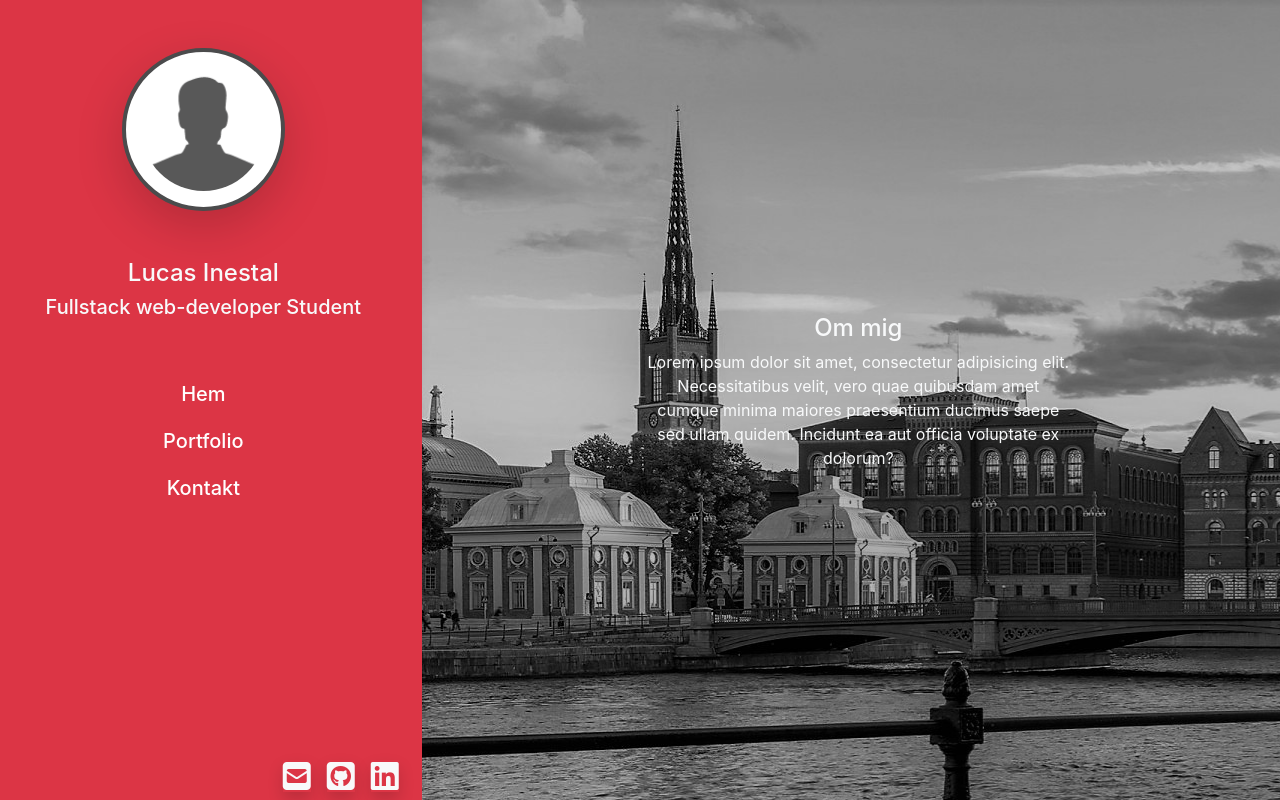
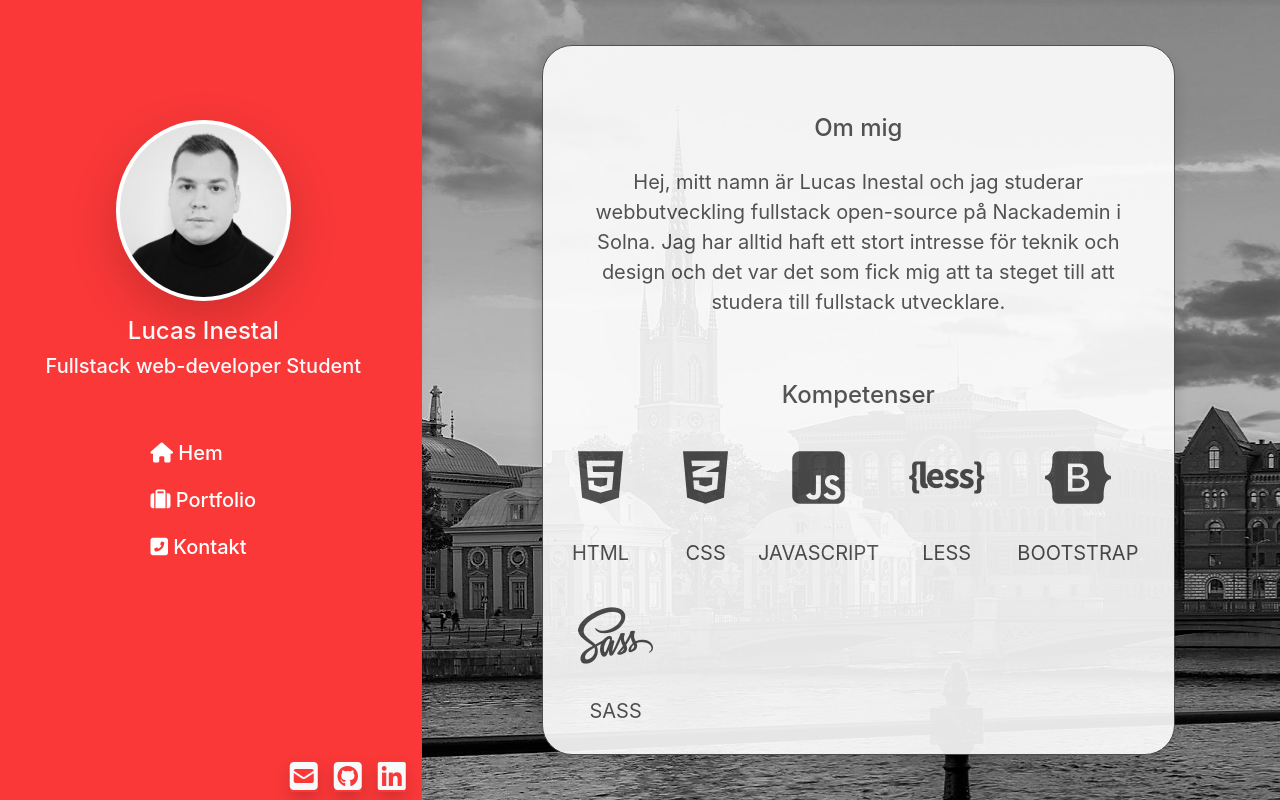
Before and after one commit to Lucasinestal/websitePortfolio, a plain HTML site: page index.html in a window 1280 px wide. Drawn offline with nearby package versions, Linux system fonts and the light colour scheme.

Commit message:
taking backup

```diff
--- a/index.html
+++ b/index.html
@@ -10,11 +10,11 @@
 </head>
 <body>
 <div>
-        <div class=" w-100 p-0">
+        <div id="container" class="w-100 p-0">
                 <div class="row h-100">
-                  <div id="sideSection" class="col-sm-4 bg-danger d-flex flex-column">
+                  <div id="sideSection" class="p-0 col-sm-4 d-flex flex-column">
                         <div class="d-flex justify-content-center">
-                            <img id="profilePic" width="40%" class="shadow-lg p-3 mb-5 bg-white rounded m-5 img-fluid rounded-circle"src="/Images/avatar.png">
+                            <img id="profilePic" width="40%" class="shadow-lg p-1 bg-white rounded img-fluid rounded-circle"src="/images/profilePic.jpg">
                         </div>
                         <div>
                             <h4 class="d-flex text-light justify-content-center">
@@ -26,27 +26,59 @@
                                 Fullstack web-developer Student
                             </h5>
                         </div>
-                        <div class="list-unstyled w-100 d-flex justify-content-center">
-                            <ul class="list-unstyled d-flex flex-column justify-content-center m-5">
-                                <li class="text-light"><button class="btn"><h5>Hem</h5></button></li>
-                                <li class="text-light"><button class="btn"><h5>Portfolio</h5></button></li>
-                                <li class="text-light"><button class="btn"><h5>Kontakt</h5></button></li>
+                        <div class="list-unstyled w-100 d-flex justify-content-center align-items-center">
+                            <ul class=" list-unstyled d-flex flex-column justify-content-center m-5">
+                                <li class="text-light"><button class="btn"><h5><i class="fas fa-home"></i> Hem</h5></button></li>
+                                <li class="text-light"><button class="btn"><h5><i class="fas fa-suitcase"></i> Portfolio</h5></button></li>
+                                <li class="text-light"><button class="btn"><h5><i class="fas fa-phone-square-alt"></i> Kontakt</h5></button></li>
                             </ul>
                         </div>
-                        <div class="h-100 d-flex justify-content-end align-items-end">
-                                <i class="text-light shadow m-2 fas fa-envelope-square fa-2x"></i>
-                                <i class="text-light shadow m-2 fab fa-github-square fa-2x"></i>
-                                <i class="text-light shadow m-2 fab fa-linkedin fa-2x"></i>
+
+                        <div class="pr-2 h-100 d-flex justify-content-end align-items-end">
+                                <i class="socialIcons text-light shadow m-2 fas fa-envelope-square fa-2x"></i>
+                                <i class="socialIcons text-light shadow m-2 fab fa-github-square fa-2x"></i>
+                                <i class="socialIcons text-light shadow m-2 fab fa-linkedin fa-2x"></i>
                         </div>
                   </div>
                   <div style ="background-image: url('/images/Stockholm.jpg');"class="col-sm  h-100 d-flex ">
                     <div class="d-flex flex-column justify-content-center align-items-center">
-                        <h4 class="text-light">Om mig</h4>
-                        <p class="w-50 text-light text-center">Lorem ipsum dolor sit amet, consectetur adipisicing elit. Necessitatibus velit, vero quae quibusdam amet cumque minima maiores praesentium ducimus saepe sed ullam quidem. Incidunt ea aut officia voluptate ex dolorum?</p>
+                        <div class="content w-75 shadow">
+                            <h4 class="text-center mt-5">Om mig</h4>
+                            <p class="w-100 text-center p-3">Hej, mitt namn är Lucas Inestal och jag studerar webbutveckling fullstack open-source på Nackademin i Solna. Jag har alltid haft ett stort intresse för teknik och design och det var det som fick mig att ta steget till att studera till fullstack utvecklare.</p>
+                            <h4 class="text-center mt-5">Kompetenser</h4>
+                            <div class="row text-center">
+                                <div class="d-flex flex-column">
+                                    <i class="fab fa-html5 fa-3x"></i>
+                                    <label>HTML</label>
+                                </div>
+                                <div class="d-flex flex-column">
+                                        <i class="fab fa-css3-alt fa-3x"></i>
+                                    <label>CSS</label>
+                                </div>
+                                <div class="d-flex flex-column">
+                                        <i class="fab fa-js-square fa-3x"></i>
+                                    <label>JAVASCRIPT</label>
+                                </div>
+                                <div class="d-flex flex-column ">
+                                        <i class="fab fa-less fa-3x"></i>
+                                        <label>LESS</label>
+                                </div>
+                                <div class="d-flex flex-column ">
+                                        <i class="fab fa-bootstrap fa-3x"></i>
+                                        <label>BOOTSTRAP</label>
+                                </div>
+                                <div class="d-flex flex-column ">
+                                    <i class=" fab fa-sass fa-3x"></i>
+                                    <label>SASS</label>
+                                </div>
+
+                            </div>
+                        </div>
                     </div>
                   </div>
                 </div>
               </div>
+
 </div>
 
     <script src="main.js"></script>
--- a/main.scss
+++ b/main.scss
@@ -1,23 +1,51 @@
 $grey-border: 4px solid #4B4B4C;
-$primary-color: solid;
+$primary-color: #fa3838;
 $secondary-color: #4B4B4C;
 $side-hover: solid 2px white;
 
-
-
+.fab{
+    margin: 30px;
+}
+.content{
+    background-color: white;
+    color:$secondary-color;
+    padding: 20px;
+    opacity: 0.9;
+    border:$secondary-color 1px solid;
+    border-radius: 30px;
+    font-size: 20px;
+}
 
 #profilePic{
-    border:$grey-border;
+    background-color: $primary-color;
+    margin: 15vh 0 2vh 0;
 }
 .btn{
     color:white;
-    width:150px;
+
     margin-bottom:1px;
     border-radius: 0;
 }
 
 .btn:hover{
-    width: 150px;
     color:white;
     border-bottom:$side-hover;
 }
+#footer{
+   background-color:$secondary-color;
+   height:20vh;
+   margin:0;
+}
+
+#sideSection {
+    background-color:#fa3838;
+
+  }
+.text-light{
+    color:$secondary-color;
+}
+
+.socialIcons:hover{
+    font-size:34px;
+
+    }
```
Also changed, not shown: Images/ProfilePic.jpg (added), main.css, main.min.css.
